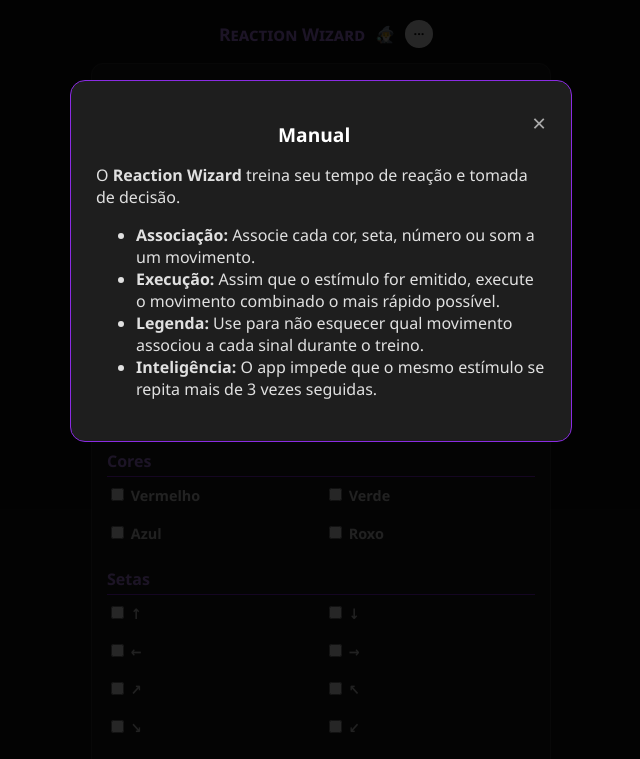
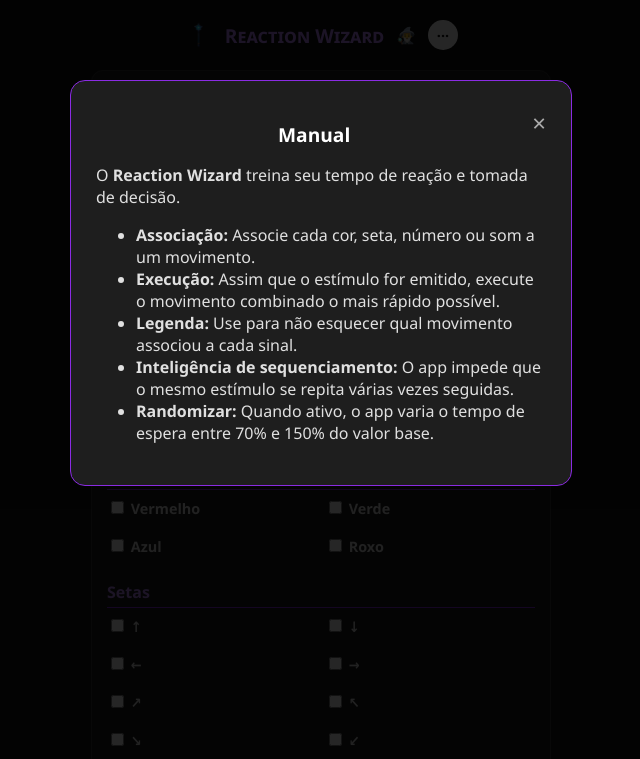
Before and after one commit to lmacimiano-hub/reaction_wizard, a plain HTML site: page index.html in a window 1280 px wide. Both pictures are taken after a click on the element "...". Shown: the top 759 px of the page, without its empty margins (319-959 px from the left). Drawn offline with Linux system fonts and the light colour scheme.

Commit message:
Add files via upload

```diff
--- a/index.html
+++ b/index.html
@@ -16,8 +16,9 @@
             <ul>
                 <li><strong>Associação:</strong> Associe cada cor, seta, número ou som a um movimento.</li>
                 <li><strong>Execução:</strong> Assim que o estímulo for emitido, execute o movimento combinado o mais rápido possível.</li>
-                <li><strong>Legenda:</strong> Use para não esquecer qual movimento associou a cada sinal durante o treino.</li>
-                <li><strong>Inteligência:</strong> O app impede que o mesmo estímulo se repita mais de 3 vezes seguidas.</li>
+                <li><strong>Legenda:</strong> Use para não esquecer qual movimento associou a cada sinal.</li>
+                <li><strong>Inteligência de sequenciamento:</strong> O app impede que o mesmo estímulo se repita várias vezes seguidas.</li>
+                <li><strong>Randomizar:</strong> Quando ativo, o app varia o tempo de espera entre 70% e 150% do valor base.</li>
             </ul>
         </div>
     </div>
@@ -36,10 +37,11 @@
             <div class="checkbox-item">
                 <input type="checkbox" id="random-mode" checked> <span>Randomizar Intervalo</span>
             </div>
-            <div class="checkbox-item" style="margin-top: 10px;">
+            <label style="margin-top:10px">Tempo Total da Sessão (segundos): <input type="number" id="total-time" value="60"></label>
+
+            <div class="checkbox-item" style="margin-top: 15px; border-top: 1px solid #333; padding-top: 10px;">
                 <input type="checkbox" id="enable-legend" onchange="alternarSetupLegenda()"> <span>Deseja adicionar legenda no treino?</span>
             </div>
-            <label style="margin-top:10px">Tempo Total da Sessão (segundos): <input type="number" id="total-time" value="60"></label>
         </div>
 
         <div id="legend-setup-container" class="config-group" style="display: none;">
@@ -102,13 +104,10 @@
             <div id="counter-display">Estímulos: 0</div>
             <div id="timer-display">-- segundos</div>
         </div>
-
         <div id="active-legend" class="training-legend" style="display: none;"></div>
-
         <video id="intro-video" width="100%" style="display:none; border-radius: 15px;">
             <source src="videos/cont_regressiva.mp4" type="video/mp4">
         </video>
-
         <div id="display-area"></div>
         <button class="stop-btn" onclick="encerrarSessao()">PARAR</button>
     </div>
--- a/script.js
+++ b/script.js
@@ -106,7 +106,6 @@
         const pool = [...lv, ...la, ...ln, ...ls];
         let sorteado = pool[Math.floor(Math.random() * pool.length)];
 
-        // Algoritmo de inteligência de sorteio
         if (pool.length > 1 && sorteado === ultimoSorteado) {
             contadorRepeticao++;
             if (contadorRepeticao > 3) {
--- a/style.css
+++ b/style.css
@@ -28,26 +28,28 @@
     box-sizing: border-box;
 }
 
+/* Centralização do Cabeçalho */
 .header-area {
     display: flex;
     align-items: center;
     justify-content: center;
-    gap: 10px;
-    margin-bottom: 15px;
+    gap: 12px;
+    margin-bottom: 20px;
+    width: 100%;
 }
 
 .wand-icon {
-    height: 1.5em;
+    height: 1.8em;
     width: auto;
 }
 
-h1 { color: var(--roxo-claro); font-variant: small-caps; margin: 0; font-size: 1.1em; }
+h1 { color: var(--roxo-claro); font-variant: small-caps; margin: 0; font-size: 1.2em; text-align: center; }
 
 #help-icon {
-    width: 28px; height: 28px;
+    width: 30px; height: 30px;
     background: white; color: var(--fundo-escuro); border-radius: 50%;
     display: flex; align-items: center; justify-content: center;
-    font-weight: bold; cursor: pointer; font-size: 0.8em; padding-bottom: 8px;
+    font-weight: bold; cursor: pointer; font-size: 0.9em; padding-bottom: 8px;
     box-sizing: border-box;
 }
 
@@ -73,19 +75,13 @@
 
 .checkbox-grid { display: grid; grid-template-columns: 1fr 1fr; gap: 8px; }
 
-#legend-inputs div {
-    display: flex;
-    align-items: center;
-    gap: 10px;
-    margin-bottom: 8px;
-}
-
+#legend-inputs div { display: flex; align-items: center; gap: 10px; margin-bottom: 8px; }
 #legend-inputs label { margin: 0; min-width: 80px; }
 
 .training-legend {
     position: fixed;
     right: 15px;
-    bottom: 90px; /* Posicionado acima do botão de parar no mobile */
+    bottom: 95px;
     background: rgba(30, 30, 30, 0.9);
     padding: 10px;
     border-radius: 8px;
@@ -93,7 +89,6 @@
     font-size: 0.75em;
     max-width: 130px;
     z-index: 100;
-    pointer-events: none;
 }
 
 .legend-item { margin-bottom: 4px; border-bottom: 1px solid #333; padding-bottom: 2px; }
```
Also changed, not shown: imagens/varinha.png (added).
